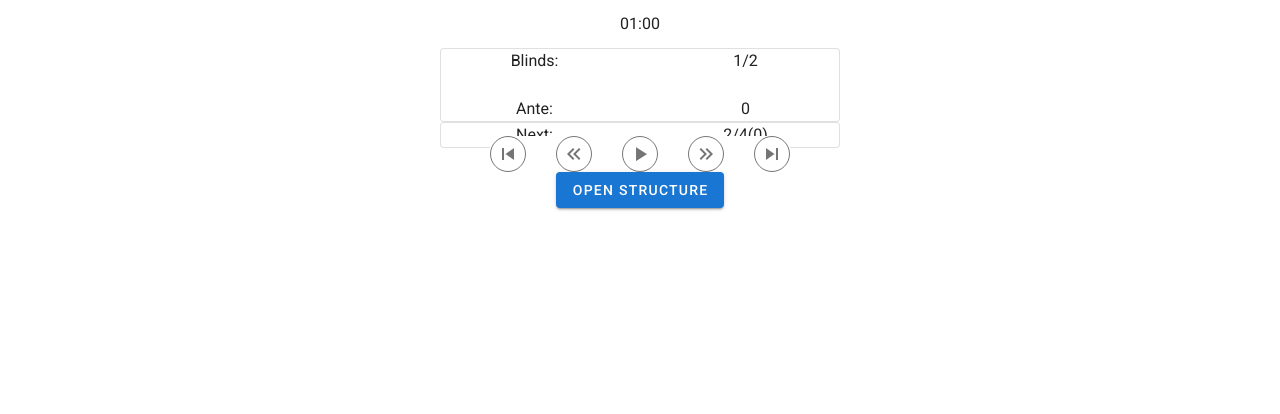
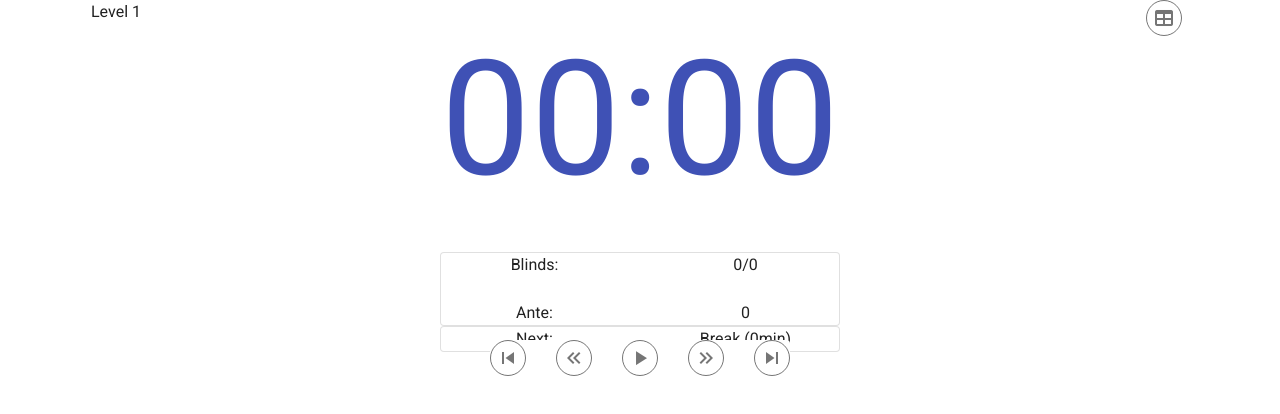
Before and after one commit to almond32o/BlindTimer, a Vue app: page / in a window 1280 px wide. Shown: the top 414 px of the page. Built offline with nearby package versions, Linux system fonts and the light colour scheme.

Commit message:
Make App.vue minimal

```diff
--- a/src/App.vue
+++ b/src/App.vue
@@ -2,69 +2,19 @@
   <v-app>
     <v-main>
       <Timer :blinds="blinds"/>
-      <v-row justify="center">
-        <v-dialog
-          v-model="dialog"
-          persistent
-          fullscreen
-          hide-overlay
-          transition="dialog-bottom-transition"
-        >
-          <template v-slot:activator="{ on, attrs }">
-            <v-btn color="primary" dark v-bind="attrs" v-on="on">
-              Open Structure
-            </v-btn>
-          </template>
-          <v-card>
-            <v-row align="stretch" justify="center">
-              <v-col style="max-width:10vw">
-                <v-row justify="center">
-                  <v-list>
-                    <v-list-item>
-                      <v-btn dark color="primary" width="5rem" @click="dialog=false">Close</v-btn>
-                    </v-list-item>
-                    <v-list-item>
-                      <v-btn dark color="primary" width="5rem" @click="dialog=false">OK</v-btn>
-                    </v-list-item>
-                  </v-list>
-                </v-row>
-              </v-col>
-              <v-col style="max-width: 60vw">
-                <Structure :blinds="blinds"/>
-              </v-col>
-            </v-row>
-          </v-card>
-        </v-dialog>
-      </v-row>
     </v-main>
   </v-app>
 </template>
 
 <script lang="ts">
 import Vue from 'vue';
-import Timer from './components/Timer.vue';
-import Blind from './types/blind';
-import Structure from './components/Structure.vue';
+import Timer from '@/components/Timer.vue';
 
 export default Vue.extend({
   name: 'App',
 
   components: {
-    Timer,
-    Structure
-  },
-
-  data: () => ({
-    blinds: [
-      new Blind(0,1,2,0,1),
-      new Blind(1,2,4,0,1),
-      new Blind(2,1000,2000,2000,1),
-      new Blind('BREAK',null,null,null,1)
-    ],
-    dialog: false
-  }),
-  methods: {
-
+    Timer
   }
 });
 </script>
--- a/src/components/Structure.vue
+++ b/src/components/Structure.vue
@@ -1,28 +1,40 @@
 <template>
-  <v-container>
   <v-row justify="center">
+    <v-col style="max-width:10rem">
+      <v-row justify="center">
+        <v-card flat style="position:fixed">
+            <v-row justify="center">
+                <v-btn dark class="mb-2" color="primary" width="5rem" @click="closeDialog">Close</v-btn>
+            </v-row>
+            <v-row justify="center">
+                <v-btn dark class="mb-2" color="primary" width="5rem" @click="closeDialogAndUpdate">OK</v-btn>
+            </v-row>
+        </v-card>
+      </v-row>
+    </v-col>
+    <v-col style="max-width:40vw">
       <v-data-table
         :headers="headers"
         :items="blinds_"
         :items-per-page="-1"
         disable-sort
         dense
-        hide-default-footer
-        class="elevation-1"
+        class="elevation-3"
       >
-        <template v-slot:footer>
-          <v-toolbar flat>
-            <v-row justify="space-around">
+        <template v-slot:item.actions="{ item }">
+          <v-icon small class="mr-2" @click="editItem(item)">mdi-pencil</v-icon>
+          <v-icon small class="mr-2" @click="deleteItem(item)">mdi-delete</v-icon>
+        </template>
+      </v-data-table>
+    </v-col>
+    <v-col style="max-width:10rem">
+      <v-row justify="center">
         <v-dialog v-model="dialog" max-width="500">
           <template v-slot:activator="{on,attrs}">
+            <v-card flat style="position:fixed">
+              <v-row justify="center">
                 <v-btn
-                    color="primary"
-                    dark
-                    class="mb-2"
-                    v-bind="attrs"
-                    v-on="on"
-                  >Add Blind</v-btn>
-                  <v-btn
+                  width="7rem"
                   color="primary"
                   dark
                   class="mb-2"
@@ -30,6 +42,18 @@
                   v-on="on"
                   @click="setItemToBreak"
                 >Add Break</v-btn>
+              </v-row>
+              <v-row justify="center">
+                <v-btn
+                width="7rem"
+                  color="primary"
+                  dark
+                  class="mb-2"
+                  v-bind="attrs"
+                  v-on="on"
+                >Add Blind</v-btn>
+              </v-row>
+            </v-card>
           </template>
           <v-card>
             <v-card-title>
@@ -80,16 +104,8 @@
           </v-card>
         </v-dialog>
       </v-row>
-          </v-toolbar>
-        </template>
-        <template v-slot:item.actions="{ item }">
-          <v-icon small class="mr-2" @click="editItem(item)">mdi-pencil</v-icon>
-          <v-icon small class="mr-2" @click="deleteItem(item)">mdi-delete</v-icon>
-        </template>
-      </v-data-table>
+    </v-col>
   </v-row>
-    <v-btn @click="debug">debug</v-btn>
-  </v-container>
 </template>
 
 <script lang="ts">
@@ -151,6 +167,12 @@ export default Vue.extend({
     },
     debug(): void {
       console.log(this.editedItem.level, this.editedItem.sb);
+    },
+    closeDialog(): void {
+      this.$emit('close-dialog');
+    },
+    closeDialogAndUpdate(): void {
+      this.$emit('update-blinds', this.blinds_);
     }
   },
   watch: {
--- a/src/components/Timer.vue
+++ b/src/components/Timer.vue
@@ -1,7 +1,11 @@
 <template>
-  <v-container>
+  <v-row>
+    <v-col style="max-width:20vw;text-align:center">
+      Level {{ this.blinds[this.innerLevel].level }}
+    </v-col>
+    <v-col>
       <v-row class="text-center">
-      <v-col>
+        <v-col class="timer indigo--text">
           {{ formatTime }}
         </v-col>
       </v-row>
@@ -53,27 +57,78 @@
           </v-card>
         </v-row>
       </v-container>
+    </v-col>
+    <v-col style="max-width:20vw">
+      <v-container>
+        <v-row justify="center">
+          <v-dialog
+            v-model="dialog"
+            persistent
+            fullscreen
+            hide-overlay
+            transition="dialog-bottom-transition"
+          >
+            <template v-slot:activator="{ on, attrs }">
+              <v-btn icon outlined v-bind="attrs" v-on="on">
+                <v-icon>mdi-table</v-icon>
+              </v-btn>
+            </template>
+            <v-card>
+              <v-container>
+                <Structure
+                  :blinds="blinds"
+                  @update-blinds="updateBlinds"
+                  @close-dialog="dialog=false"
+                  :key="dialog"
+                />
               </v-container>
+            </v-card>
+          </v-dialog>
+        </v-row>
+      </v-container>
+    </v-col>
+  </v-row>
 </template>
 
 <script lang="ts">
-import Vue, { PropType } from 'vue';
+import Vue from 'vue';
 import Blind from '@/types/blind'
+import Structure from '@/components/Structure.vue'
 
 export default Vue.extend({
-  props: {
-    blinds: Object as PropType<Array<Blind>>
+  props: {},
+  components: {
+    Structure
   },
   data() {
     return {
+      blinds: [
+        new Blind(1,0,0,0,0),
+        new Blind('BREAK',null,null,null,0),
+        new Blind('BREAK',null,null,null,0),
+        new Blind('BREAK',null,null,null,0),
+        new Blind('BREAK',null,null,null,0),
+        new Blind('BREAK',null,null,null,0),
+        new Blind('BREAK',null,null,null,0),
+        new Blind('BREAK',null,null,null,0),
+        new Blind('BREAK',null,null,null,0),
+        new Blind('BREAK',null,null,null,0),
+        new Blind('BREAK',null,null,null,0),
+        new Blind('BREAK',null,null,null,0),
+        new Blind('BREAK',null,null,null,0),
+        new Blind('BREAK',null,null,null,0),
+        new Blind('BREAK',null,null,null,0),
+        new Blind('BREAK',null,null,null,0)
+      ],
       innerLevel: 0,
       sec: 0,
-      isActive: false
+      isActive: false,
+      dialog: false
     }
   },
   methods: {
     count(): void {
-      if (this.isActive && this.sec === 0) {
+      if (this.isActive && this.sec <= 0) {
         this.levelUp();
       }
       if(this.isActive) {
@@ -102,6 +157,10 @@ export default Vue.extend({
     },
     addLevel(n: number): void {
       this.innerLevel = Math.max(0, Math.min(this.blinds.length - 1, this.innerLevel + n));
+    },
+    updateBlinds(payload: Array<Blind>): void {
+      this.blinds = payload;
+      this.dialog = false;
     }
   },
   computed: {
@@ -141,4 +200,7 @@ export default Vue.extend({
 </script>
 
 <style lang="scss" scoped>
+.timer {
+  font-size: 20vh;
+}
 </style>
```
Lines whose indentation alone changed are shown as unchanged.
